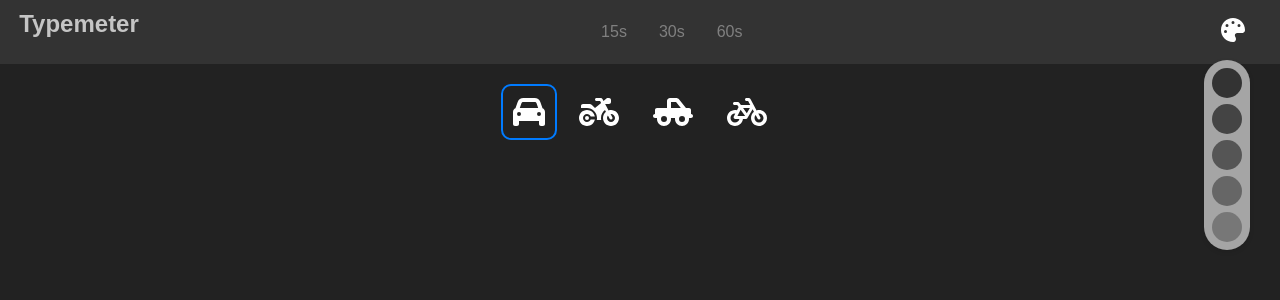
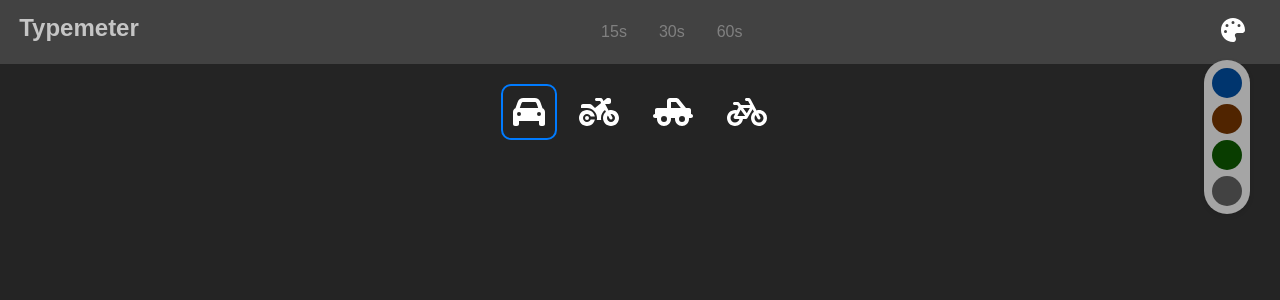
Before and after one commit to mananbansal2002/typetest, a React (Create React App) app: page / in a window 1280 px wide. Both pictures are taken after a click on the button 1232 px from the left and 32 px from the top of the page. Shown: the top 300 px of the page. Built offline with nearby package versions, Linux system fonts and the light colour scheme.

Commit message:
adds toggle between theme functionality

```diff
--- a/src/App.css
+++ b/src/App.css
@@ -141,3 +141,46 @@ button:hover {
   margin: 3px;
   cursor: pointer;
 }
+
+
+
+/* Theme colors */
+.Blue {
+  background-color: #000236;
+  color: #ffffff;
+}
+
+.Orange {
+  background-color: #2a1300;
+  color: #ffffff;
+}
+
+.Green {
+  background-color: #052700;
+  color: #ffffff;
+}
+
+.Black {
+  background-color: #242424;
+  color: #ffffff;
+}
+
+.Blue-secondary {
+  background-color: #00356e;
+  color: #ffffff;
+}
+
+.Orange-secondary {
+  background-color: #502400;
+  color: #ffffff;
+}
+
+.Green-secondary {
+  background-color: #093d00;
+  color: #ffffff;
+}
+
+.Black-secondary {
+  background-color: #424242;
+  color: #ffffff;
+}
--- a/src/App.jsx
+++ b/src/App.jsx
@@ -14,7 +14,7 @@ const App = () => {
   const [wpm, setWPM] = useState(null);
   const [carType, setCarType] = useState("car"); // Default car type is "car"
   const [themeOptionsVisible, setThemeOptionsVisible] = useState(false); // State to toggle theme options visibility
-  const [selectedTheme, setSelectedTheme] = useState('');
+  const [selectedTheme, setSelectedTheme] = useState('Black');
     const vehicles = [
       { type: 'car', icon: faCar },
       { type: 'bike', icon: faMotorcycle },
@@ -54,13 +54,17 @@ const App = () => {
   const toggleThemeOptions = () => {
     setThemeOptionsVisible(!themeOptionsVisible);
   };
-  const themeOptions = ['#333', '#444', '#555', '#666', '#777'];
-
+  const themeOptions = [
+    { name: 'Blue', primary: '#000236', secondary: '#00356e' },
+    { name: 'Orange', primary: '#2a1300', secondary: '#502400' },
+    { name: 'Green', primary: '#052700', secondary: '#093d00' },
+    { name: 'Black', primary: '#242424', secondary: '#424242' },
+  ];
 
 
   return (
-    <div className="container">
- <nav className="navbar">
+    <div className={`container ${selectedTheme}`}>
+ <nav className={`navbar ${selectedTheme}-secondary`}>
         <div className="logo">
           <span className="typemeter-logo">Typemeter</span>
         </div>
@@ -84,8 +88,8 @@ const App = () => {
         {themeOptionsVisible && (
           <div className="theme-options-container">
 
-              {themeOptions.map((color) => (
-                <div key={color} className="theme-option" style={{ backgroundColor: color }} onClick={() => handleThemeSelect(color)}></div>
+              {themeOptions.map((theme) => (
+                <div key={theme} className="theme-option" style={{ backgroundColor: theme.secondary }} onClick={() => handleThemeSelect(theme.name)}></div>
               ))}
 
           </div>
@@ -101,10 +105,12 @@ const App = () => {
           carType = {carType}
           wpmData = {wpmData}
           setWpmData ={setWpmData}
+          themeColor={selectedTheme
+          }
         />
       )}
-      {selectedTime !== 0 && !isTyping && <Result wpm={wpm} onRestart={handleRestart} />}
-      {selectedTime !== 0 && !isTyping && <Chart wpmData={wpmData} />}
+      {selectedTime !== 0 && !isTyping && <Result wpm={wpm} onRestart={handleRestart} themeColor ={selectedTheme}/>}
+      {selectedTime !== 0 && !isTyping && <Chart wpmData={wpmData}  themeColor ={selectedTheme}/> }
 
 
 {!isTyping && wpm === null && (
--- a/src/components/Chart/Chart.css
+++ b/src/components/Chart/Chart.css
@@ -1,3 +1,5 @@
+
+
 canvas{
    margin:10px 20vw 10px 20vw;
    background-color: rgb(45,45,45);
--- a/src/components/Chart/Chart.jsx
+++ b/src/components/Chart/Chart.jsx
@@ -2,7 +2,7 @@
 import React, { useEffect, useRef } from 'react';
 import { Chart as Chartjs } from 'chart.js/auto';
 import './Chart.css'
-const Chart = ({ wpmData }) => {
+const Chart = ({ wpmData , themeColor}) => {
   const chartRef = useRef(null);
   const chartInstance = useRef(null);
 
@@ -64,7 +64,7 @@ const Chart = ({ wpmData }) => {
     }
   }, [wpmData]);
 
-  return <canvas ref={chartRef} />;
+  return <canvas  className={` ${themeColor}-secondary`}ref={chartRef} />;
 
 };
 
--- a/src/components/Result/Result.jsx
+++ b/src/components/Result/Result.jsx
@@ -1,7 +1,8 @@
 import React from "react";
- const Result = ({ wpm, onRestart }) => {
+ const Result = ({ wpm, onRestart, themeColor }) => {
+  console.log(themeColor);
     return (
-      <div className="result-container">
+      <div className={`result-container ${themeColor}-secondary`}>
         <h2>Typing Test Result</h2>
         <p>Your Words Per Minute (WPM): <span className="wpm">{wpm}</span></p>
         <button className="restart-btn" onClick={onRestart}>Restart</button>
@@ -9,7 +10,7 @@ import React from "react";
           .result-container {
             margin: 50px auto;
             max-width: 400px;
-            background-color: rgb(45, 45, 45);
+            // background-color: rgb(45, 45, 45);
             border-radius: 10px;
             color:white;
             padding: 20px;
--- a/src/components/Typingtest/Typingtest.css
+++ b/src/components/Typingtest/Typingtest.css
@@ -0,0 +1,59 @@
+ .typing-box {
+          margin: 50px auto;
+          max-width: 800px;
+          border-radius: 10px;
+          transition: filter 0.3s;
+          overflow: hidden;
+          position: relative;
+          border:none;
+          outline:none;
+          padding:10px;
+        }
+        .timer {
+          position: absolute;
+          top: 10px;
+          right: 10px;
+          background-color: #007bff;
+          color: white;
+          padding: 5px 10px;
+          border-radius: 5px;
+        }
+        .blurred {
+          filter: blur(5px);
+        }
+        .content {
+          padding: 20px;
+          display: flex;
+          flex-wrap: wrap;
+          gap: 5px;
+        }
+        .correct {
+          color: #28a745;
+          font-weight: bold;
+        }
+        .incorrect {
+          color: #dc3545;
+          font-weight: bold;
+        }
+        .future {
+          color: #666;
+        }
+        .current-word {
+          background-color: #007bff;
+          color: white;
+          padding: 3px 5px;
+          border-radius: 3px;
+        }
+        span {
+          font-family: 'Arial', sans-serif;
+          font-size: 20px;
+          line-height: 1.5;
+          transition: color 0.3s;
+        }
+
+        .car {
+          position: absolute;
+          top: -30px;
+          transform: translateX(-25%);
+          font-size: 12px;
+        }
--- a/src/components/Typingtest/Typingtest.jsx
+++ b/src/components/Typingtest/Typingtest.jsx
@@ -1,7 +1,8 @@
 import React, { useState, useEffect, useRef } from 'react';
 
 import  SpeedBar  from "../Speedbar/Speedbar";
- const Typingtest = ({ timerDuration, onReset, onFinish, setWPM, wpm, carType,wpmData, setWpmData }) => {
+import "./Typingtest.css";
+ const Typingtest = ({ timerDuration, onReset, onFinish, setWPM, wpm, carType,wpmData, setWpmData, themeColor }) => {
   const [words, setWords] = useState([]);
   const [currentIndex, setCurrentIndex] = useState(0);
   const [typedWords, setTypedWords] = useState([]);
@@ -218,7 +219,7 @@ import  SpeedBar  from "../Speedbar/Speedbar";
 
   return (
     <div
-      className={`typing-box ${isBlurred ? 'blurred' : ''}`}
+      className={`typing-box ${isBlurred ? 'blurred' : ''} ${themeColor}-secondary`}
       tabIndex="0"
       onKeyDown={handleKeyDown}
       onFocus={() => setIsBlurred(false)}
@@ -234,69 +235,6 @@ import  SpeedBar  from "../Speedbar/Speedbar";
           </span>
         ))}
       </div>
-      <style jsx>{`
-        .typing-box {
-          margin: 50px auto;
-          max-width: 800px;
-          background-color:  rgb(34, 34, 34);
-          border-radius: 10px;
-          transition: filter 0.3s;
-          overflow: hidden;
-          position: relative;
-          border:none;
-          outline:none;
-          padding:10px;
-        }
-        .timer {
-          position: absolute;
-          top: 10px;
-          right: 10px;
-          background-color: #007bff;
-          color: white;
-          padding: 5px 10px;
-          border-radius: 5px;
-        }
-        .blurred {
-          filter: blur(5px);
-        }
-        .content {
-          padding: 20px;
-          display: flex;
-          flex-wrap: wrap;
-          gap: 5px;
-        }
-        .correct {
-          color: #28a745;
-          font-weight: bold;
-        }
-        .incorrect {
-          color: #dc3545;
-          font-weight: bold;
-        }
-        .future {
-          color: #666;
-        }
-        .current-word {
-          background-color: #007bff;
-          color: white;
-          padding: 3px 5px;
-          border-radius: 3px;
-        }
-        span {
-          font-family: 'Arial', sans-serif;
-          font-size: 20px;
-          line-height: 1.5;
-          transition: color 0.3s;
-        }
-
-        .car {
-          position: absolute;
-          top: -30px;
-          transform: translateX(-25%);
-          font-size: 12px;
-        }
-
-      `}</style>
 
 
 {timeRemaining > 0 &&<SpeedBar speed={carPosition} carType={carType} />}
```
